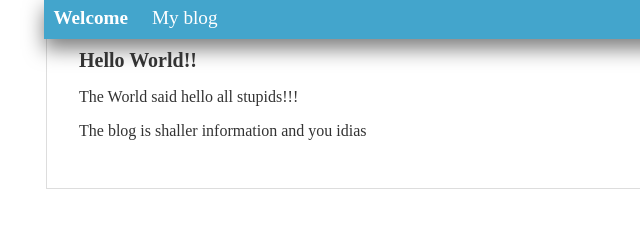
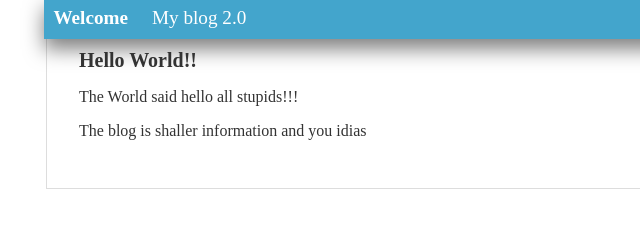
Before and after one commit to bvolaya/miniblog, a plain HTML site: page index.html in a window 1280 px wide. Shown: the full height of the page, 129-769 px from the left. Drawn offline with Linux system fonts and the light colour scheme.

Commit message:
vercion del blog

```diff
--- a/index.html
+++ b/index.html
@@ -13,7 +13,7 @@
         <div id="cabecera">
             Welcome
             <span id="tagline">
-                My blog
+                My blog 2.0
             </span>
         </div>
         <div id ="post">
```
